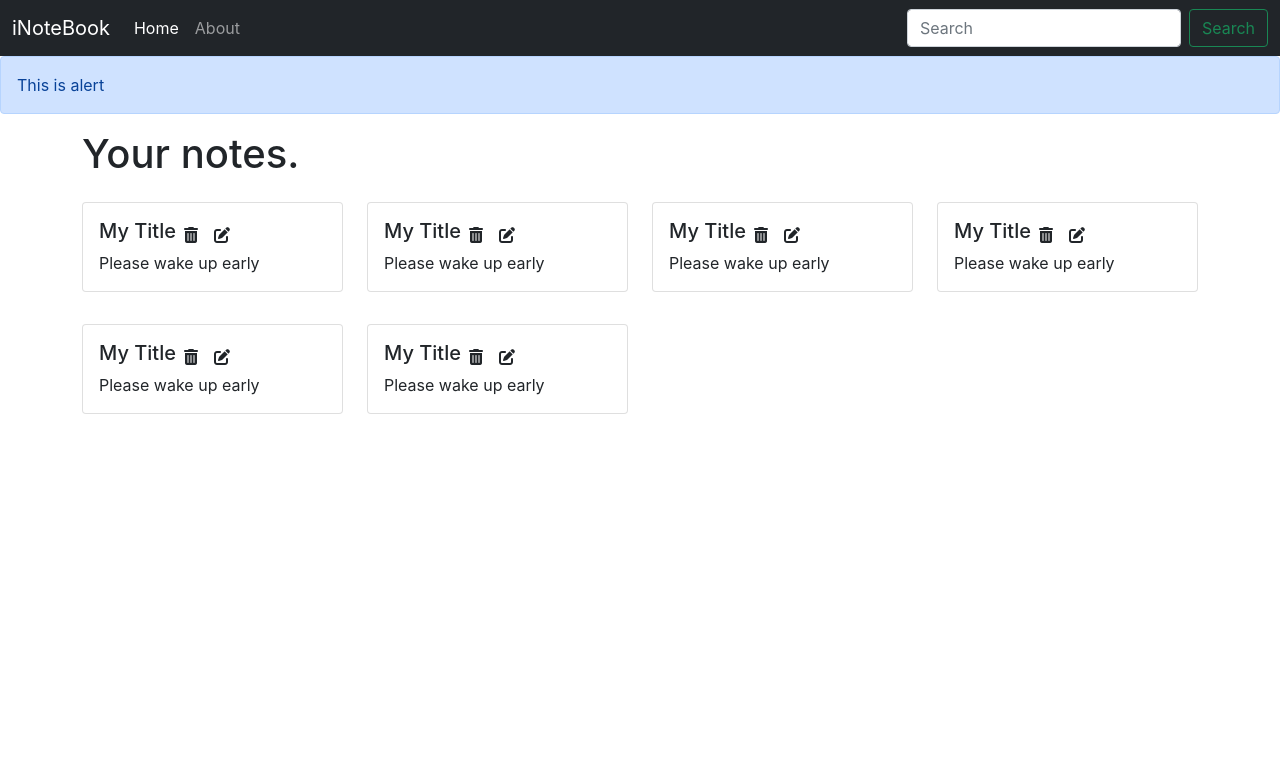
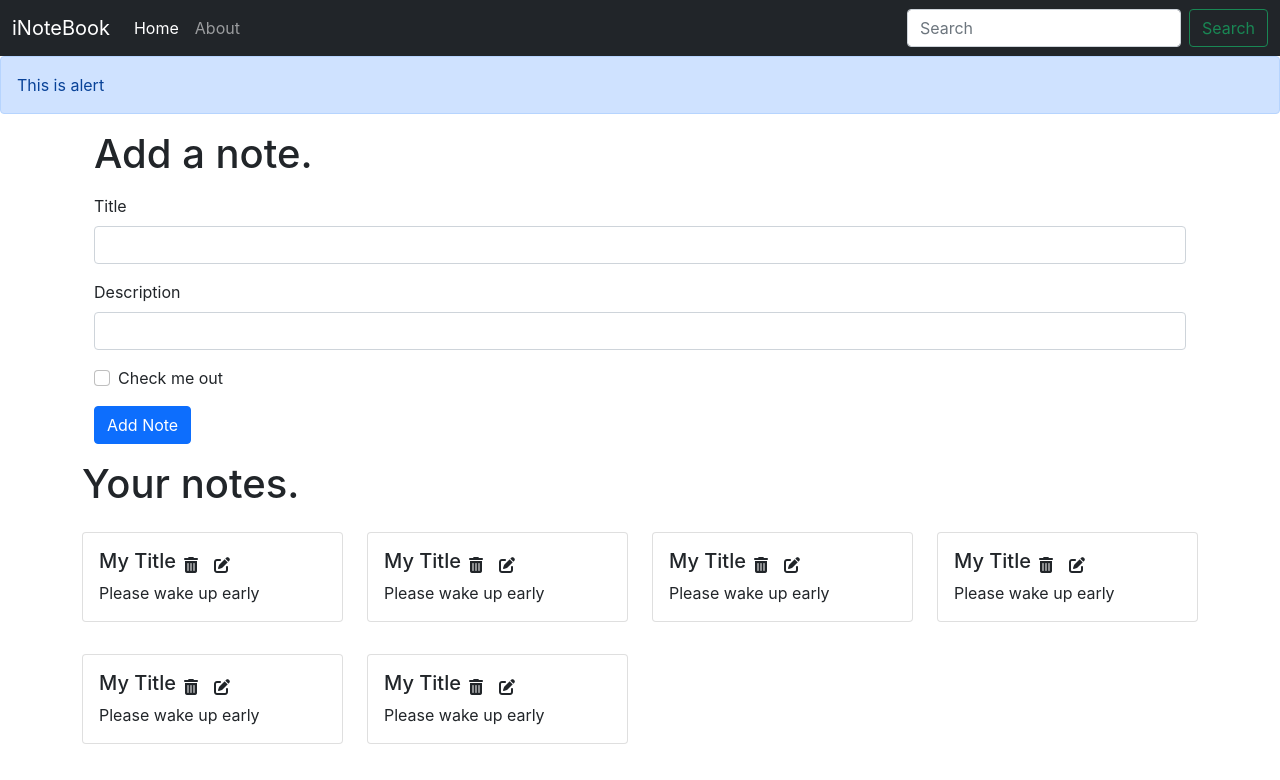
Before and after one commit to iamSuraZz/iNoteBook, a React (Create React App) app: page / in a window 1280 px wide. Shown: the top 780 px of the page. Built offline with nearby package versions, Linux system fonts and the light colour scheme.

Commit message:
Added delete button for notes and working on client-side

```diff
--- a/src/components/About.js
+++ b/src/components/About.js
@@ -1,4 +1,4 @@
-import React, {  } from 'react'
+import React from 'react'
 
 
 export const About = () => {
--- a/src/components/Navbar.js
+++ b/src/components/Navbar.js
@@ -1,12 +1,9 @@
-import React, {useEffect} from 'react'
+import React from 'react'
 import { Link , useLocation } from 'react-router-dom';
 
 export const Navbar = () => {
   let location = useLocation();
 
-  useEffect(() => {
-    console.log(location.pathname);
-  }, [location]);
   return (
     <div>
       <nav className="navbar navbar-expand-lg navbar-dark bg-dark">
--- a/src/components/Noteitem.js
+++ b/src/components/Noteitem.js
@@ -1,13 +1,17 @@
-import React from 'react';
+import React, {useContext} from 'react';
+import noteContext from '../context/notes/noteContext'
 
 function Noteitem(props) {
+  const context = useContext(noteContext);
+  const { deleteNote} = context;
     const {note} = props;
   return (
   <div className="col-md-3">
     <div className="card my-3">
   <div className="card-body">
       <div className="d-flex align-items-center">
-    <h5 className="card-title">{note.title}</h5><i className="fas fa-trash-alt mx-2"></i>
+    <h5 className="card-title">{note.title}</h5>
+    <i className="fas fa-trash-alt mx-2" onClick={()=>{deleteNote(note._id)}}></i>
     <i className="fas fa-edit mx-2"></i>
     </div>
     <p className="card-text">{note.description}</p>
--- a/src/components/Notes.js
+++ b/src/components/Notes.js
@@ -6,10 +6,11 @@
 export const Notes = () => {
 
   const context = useContext(noteContext);
-  const { notes, addNote } = context;
+  const { notes} = context;
 
   return (
     <>
+    <AddNote />
     <div className="row my-3">
     <h1>Your notes.</h1>
     {notes.map ((note)=>{
--- a/src/context/notes/NoteState.js
+++ b/src/context/notes/NoteState.js
@@ -74,8 +74,10 @@
     }
 
     // Delete a Note.
-    const deleteNote = () => {
-
+    const deleteNote = (id) => {
+      console.log("Deleting items using id " + id);
+      const newNotes = notes.filter((note)=>{return note._id!==id})
+      setNotes(newNotes);
     }
     // Edit Note
     const editNote = () => {
```
